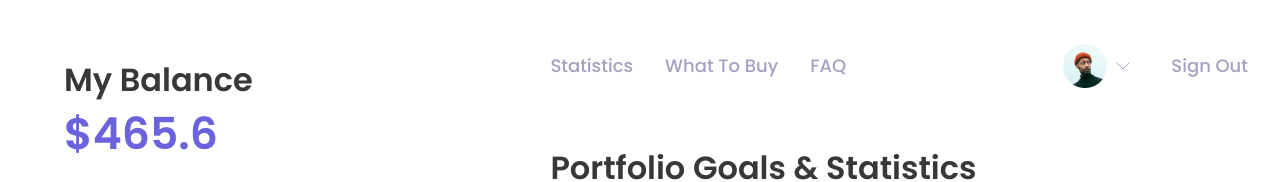
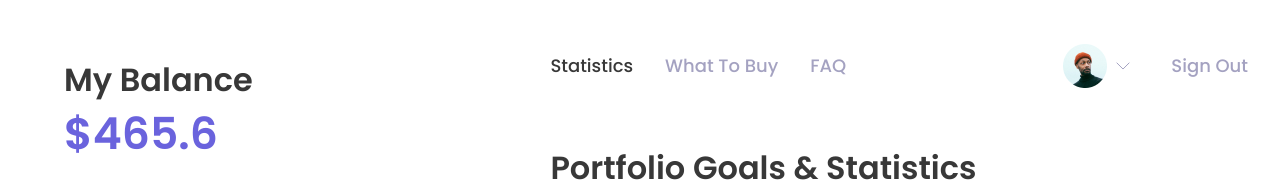
Before and after one commit to bacebu4/investing, a React (Create React App) app: page / in a window 1280 px wide. Shown: the top 182 px of the page. Built offline with nearby package versions, Linux system fonts and the light colour scheme.

Commit message:
feat(navbar): highlighting the current path

```diff
--- a/src/components/NavbarLink.tsx
+++ b/src/components/NavbarLink.tsx
@@ -6,7 +6,7 @@ import { DARK, GRAY } from "../colors";
 export const NavbarLinkInner = styled.span<{ isActive?: boolean; ml?: string }>`
   font-size: 1.125rem;
   font-weight: 500;
-  color: ${(props) => (props.isActive ? undefined : GRAY)};
+  color: ${(props) => (props.isActive ? DARK : GRAY)};
   margin-left: ${(props) => props.ml};
   cursor: pointer;
   text-decoration: none;
--- a/src/containers/Navbar.tsx
+++ b/src/containers/Navbar.tsx
@@ -3,6 +3,7 @@ import { NavbarLink } from "../components/NavbarLink";
 import userPic from "../assets/user_pic.png";
 import { Chevron } from "../components/Chevron";
 import { FlexBox } from "../components/FlexBox";
+import { useLocation } from "react-router-dom";
 
 const NavbarWrapper = styled.ul`
   display: flex;
@@ -12,17 +13,23 @@ const NavbarWrapper = styled.ul`
 `;
 
 export const Navbar: React.FC = () => {
+  const location = useLocation();
+
   return (
     <nav>
       <NavbarWrapper>
         <FlexBox ai="center">
-          <NavbarLink isActive to="/">
+          <NavbarLink isActive={location.pathname === "/"} to="/">
             Statistics
           </NavbarLink>
           <NavbarLink ml="32px" to="/">
             What To Buy
           </NavbarLink>
-          <NavbarLink ml="32px" to="/faq">
+          <NavbarLink
+            isActive={location.pathname === "/faq"}
+            ml="32px"
+            to="/faq"
+          >
             FAQ
           </NavbarLink>
         </FlexBox>
```
